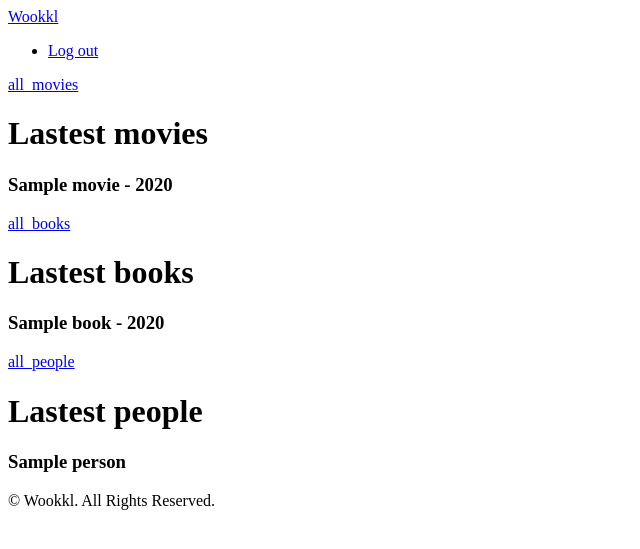
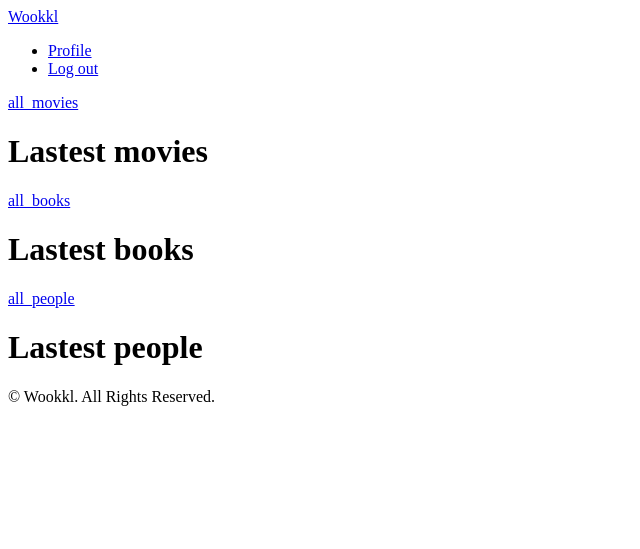
Before and after one commit to wookkl/review_app, a Django app: page / in a window 1280 px wide. Shown: the top 549 px of the page, without its empty margins (0-640 px from the left). Run offline with Django 3.2, Linux system fonts and the light colour scheme; a user stored in the database is signed in; tables that the repository leaves empty hold one stand-in row (values such as "Sample post").

Commit message:
user detail #1

```diff
--- a/config/urls.py
+++ b/config/urls.py
@@ -24,6 +24,7 @@
     path("", include("core.urls", namespace="core")),
     path("movies/", include("movies.urls", namespace="movies")),
     path("books/", include("books.urls", namespace="books")),
+    path("users/", include("users.urls", namespace="users")),
     path("search/", include("core.urls", namespace="search")),
     path("categories/", include("categories.urls", namespace="categories")),
     path("people/", include("people.urls", namespace="people")),
--- a/core/views.py
+++ b/core/views.py
@@ -1,34 +1,24 @@
 from django.shortcuts import render
 from django.shortcuts import redirect
-from django.core.paginator import Paginator
-from django.core.paginator import InvalidPage
 from people import models as person_models
 from movies import models as movie_models
 from books import models as book_models
 
 
 def HomeView(request):
-    movie_querysets = movie_models.Movie.objects.all().order_by("pk")
-    book_querysets = book_models.Book.objects.all().order_by("pk")
-    person_querysets = person_models.Person.objects.all().order_by("pk")
-    try:
-        movie_paginator = Paginator(movie_querysets, 10, orphans=5)
-        book_paginator = Paginator(book_querysets, 10, orphans=5)
-        person_paginator = Paginator(person_querysets, 10, orphans=5)
-        movies = movie_paginator.page(1)
-        books = book_paginator.page(1)
-        people = person_paginator.page(1)
-        return render(
-            request,
-            "home.html",
-            {
-                "movies": movies,
-                "books": books,
-                "people": people,
-            },
-        )
-    except InvalidPage:
-        return redirect("/")
+    movies = movie_models.Movie.objects.all().order_by("pk")[:10]
+    books = book_models.Book.objects.all().order_by("pk")[:10]
+    people = person_models.Person.objects.all().order_by("pk")[:10]
+
+    return render(
+        request,
+        "home.html",
+        {
+            "movies": movies,
+            "books": books,
+            "people": people,
+        },
+    )
 
 
 def SearchView(request):
--- a/templates/partials/nav.html
+++ b/templates/partials/nav.html
@@ -1,6 +1,7 @@
 <a href="{% url 'core:home' %}">Wookkl</a>
 <ul>
   {% if user.is_authenticated %}
+    <li><a href="{{ user.get_absolute_url }}">Profile</a></li>
     <li><a href="{% url 'core:logout' %}">Log out</a></li>
   {% else %}
     <li><a href="{% url 'core:login' %}">Log in</a></li>
--- a/templates/users/signup.html
+++ b/templates/users/signup.html
@@ -1,4 +1,3 @@
-
 {% extends "base.html" %}
 
 {% block page_title %}
--- a/users/models.py
+++ b/users/models.py
@@ -1,5 +1,6 @@
 from django.utils.translation import gettext_lazy as _
 from django.contrib.auth.models import AbstractUser
+from django.urls import reverse
 from django.db import models
 
 
@@ -44,3 +45,6 @@
         on_delete=models.SET_NULL,
         related_name="users_fav_movie",
     )
+
+    def get_absolute_url(self):
+        return reverse("users:profile", kwargs={"pk": self.pk})
--- a/users/urls.py
+++ b/users/urls.py
@@ -0,0 +1,9 @@
+from django.urls import path
+from users import views as user_views
+
+
+app_name = "users"
+
+urlpatterns = [
+    path("<int:pk>/", user_views.UserProfileView.as_view(), name="profile"),
+]
```
Also changed, not shown: templates/mixins/user_avatar.html (added, +7 -0 lines), templates/users/login.html (+7 -6 lines), templates/users/user_detail.html (added, +14 -0 lines), users/views.py (+11 -0 lines).
